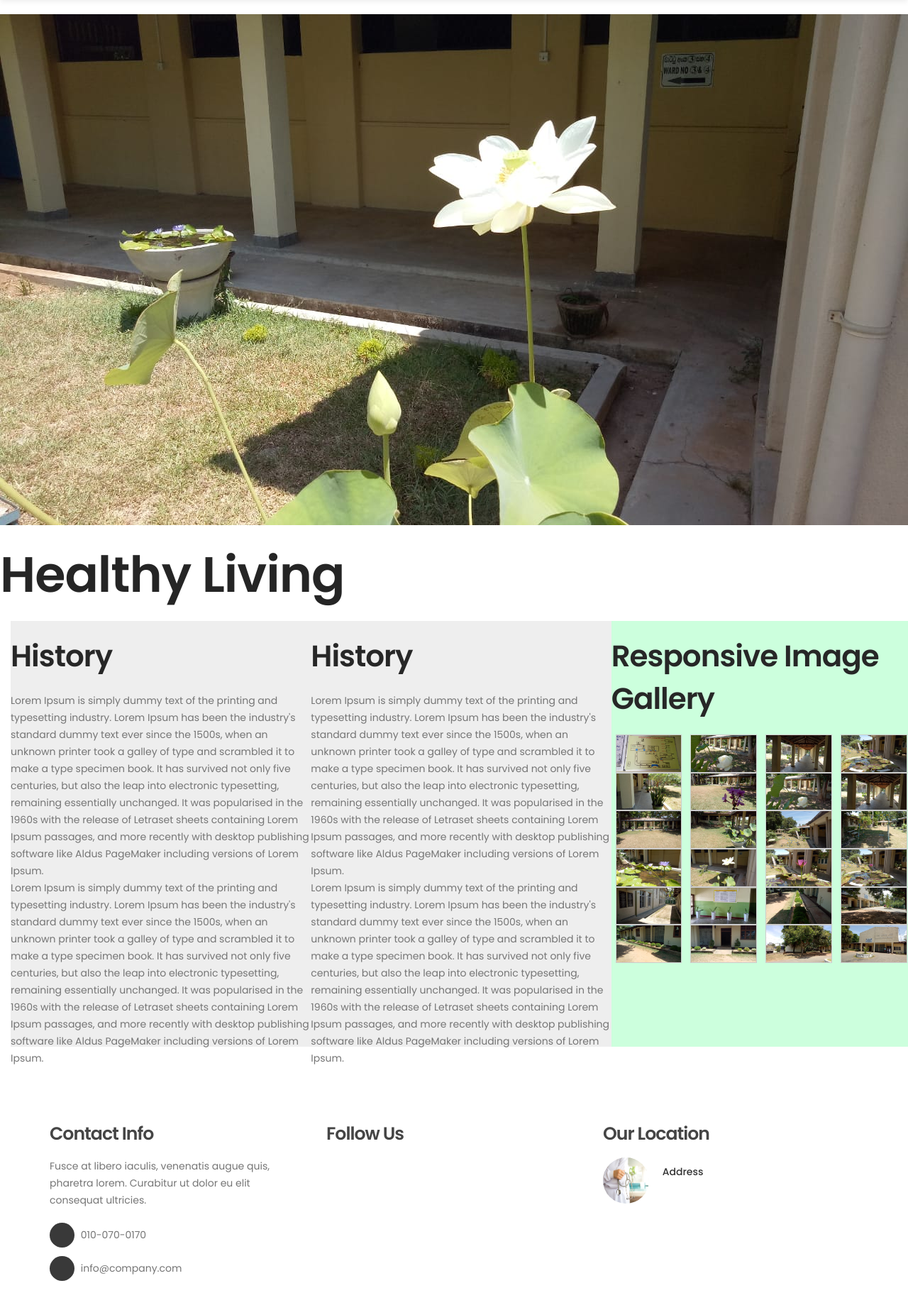
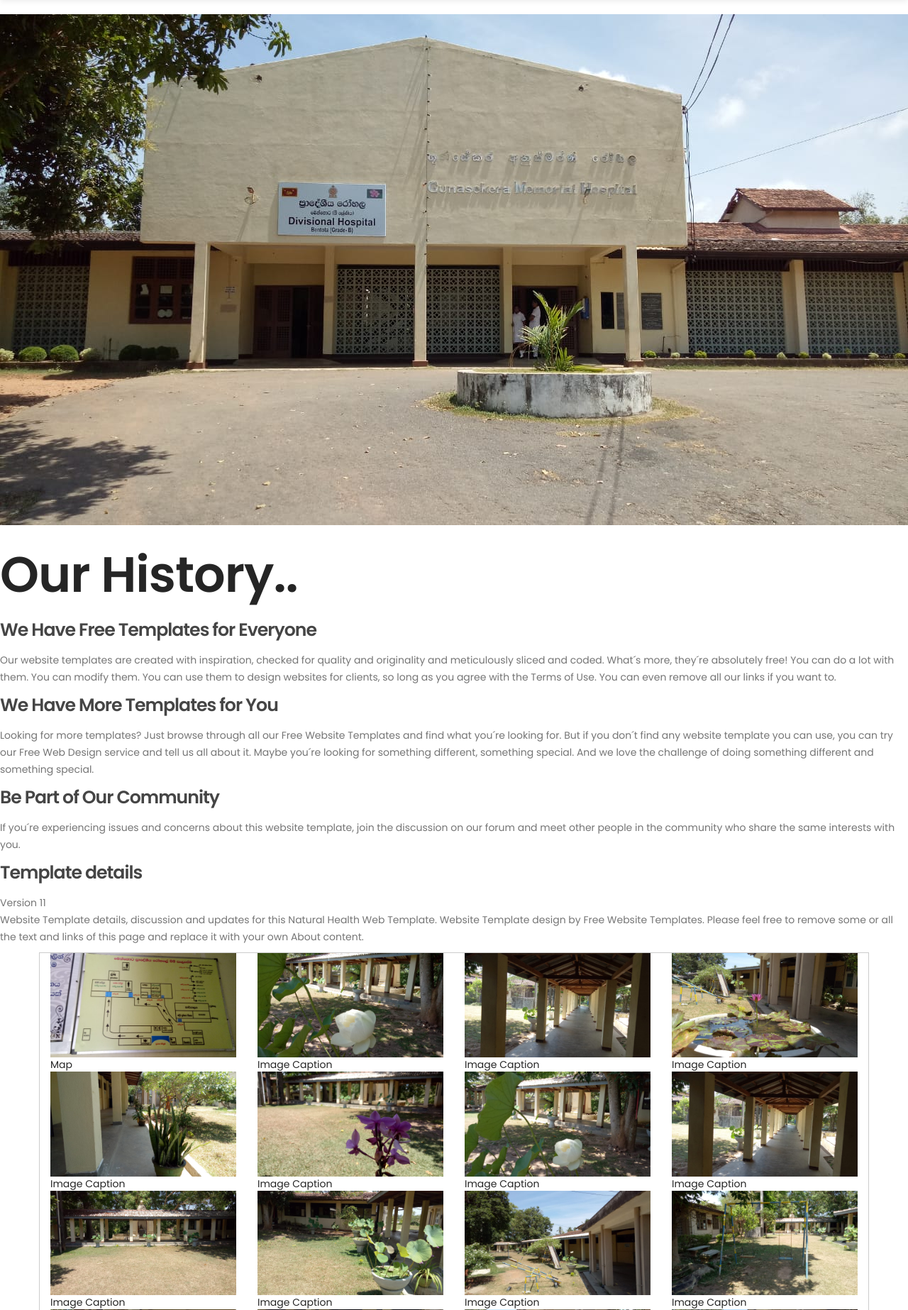
Before and after one commit to Niweera/gp, a PHP site: page /gp/about in a window 1280 px wide; the page is wider, and only the part inside the window is pictured. Shown: the part 70-1916 px from the top of that part at 71% size. Run offline with PHP 8.4, Linux system fonts and the light colour scheme; some web fonts are replaced.

Commit message:
Update about page

```diff
--- a/about/index.php
+++ b/about/index.php
@@ -25,8 +25,11 @@
     <link rel="stylesheet" href="../styles.css"/>
     <link rel="stylesheet" href="main.css">
     <link rel="stylesheet" href="../css/tooplate-style.css">
+    <link rel="stylesheet" href="../css/style.css" type="text/css">
 
 
+        <!-- Template main Css -->
+        <link rel="stylesheet" href="../assets/css/style.css">
 
 
 </head>
@@ -80,204 +83,299 @@
      </section>
 <br>
  <!-- HOME -->
-  <div class="head-image">
-    <img src="../images/14.jpeg" alt="about">
-    <h1>Healthy Living</h1>
+ <div class="im">
+   <img src="../images/sliderr-1.jpeg" alt="we">
  </div>
 
-  <div class="column">
-    <div class="column-1">
-      <h2>History</h2>
-      <p>Lorem Ipsum is simply dummy text of the printing and typesetting industry. Lorem Ipsum has been the industry's standard dummy text ever since the 1500s, when an unknown printer took a galley of type and scrambled it to make a type specimen book. It has survived not only five centuries, but also the leap into electronic typesetting, remaining essentially unchanged. It was popularised in the 1960s with the release of Letraset sheets containing Lorem Ipsum passages, and more recently with desktop publishing software like Aldus PageMaker including versions of Lorem Ipsum.<br>
-            Lorem Ipsum is simply dummy text of the printing and typesetting industry. Lorem Ipsum has been the industry's standard dummy text ever since the 1500s, when an unknown printer took a galley of type and scrambled it to make a type specimen book. It has survived not only five centuries, but also the leap into electronic typesetting, remaining essentially unchanged. It was popularised in the 1960s with the release of Letraset sheets containing Lorem Ipsum passages, and more recently with desktop publishing software like Aldus PageMaker including versions of Lorem Ipsum.
-        </p>
-    </div><!--column-1-->
-    <div class="column-1">
-      <h2>History</h2>
-      <p>Lorem Ipsum is simply dummy text of the printing and typesetting industry. Lorem Ipsum has been the industry's standard dummy text ever since the 1500s, when an unknown printer took a galley of type and scrambled it to make a type specimen book. It has survived not only five centuries, but also the leap into electronic typesetting, remaining essentially unchanged. It was popularised in the 1960s with the release of Letraset sheets containing Lorem Ipsum passages, and more recently with desktop publishing software like Aldus PageMaker including versions of Lorem Ipsum.<br>
-            Lorem Ipsum is simply dummy text of the printing and typesetting industry. Lorem Ipsum has been the industry's standard dummy text ever since the 1500s, when an unknown printer took a galley of type and scrambled it to make a type specimen book. It has survived not only five centuries, but also the leap into electronic typesetting, remaining essentially unchanged. It was popularised in the 1960s with the release of Letraset sheets containing Lorem Ipsum passages, and more recently with desktop publishing software like Aldus PageMaker including versions of Lorem Ipsum.
-
-        </p>
-    </div><!--column-1-->
-    <div class="column-2">
-      <h2>Responsive Image Gallery</h2>
-      <div class="responsive">
-       <div class="gallery">
-          <a target="_blank" href="../images/1.jpeg">
-            <img src="../images/1.jpeg" alt="Cinque Terre" width="600" height="400">
-          </a>
+ <div id="body">
+  <div id="contents">
+    <div class="headerr">
+      <div class="footer">
+        <div class="body">
+          <h1>Our History..</h1>
+          <h4>We Have Free Templates for Everyone</h4>
+          <p> Our website templates are created with inspiration, checked for quality and originality and meticulously sliced and coded. What&acute;s more, they&acute;re absolutely free! You can do a lot with them. You can modify them. You can use them to design websites for clients, so long as you agree with the Terms of Use. You can even remove all our links if you want to. </p>
+          <h4>We Have More Templates for You</h4>
+          <p> Looking for more templates? Just browse through all our Free Website Templates and find what you&acute;re looking for. But if you don&acute;t find any website template you can use, you can try our Free Web Design service and tell us all about it. Maybe you&acute;re looking for something different, something special. And we love the challenge of doing something different and something special. </p>
+          <h4>Be Part of Our Community</h4>
+          <p> If you&acute;re experiencing issues and concerns about this website template, join the discussion on our forum and meet other people in the community who share the same interests with you. </p>
+          <h4>Template details</h4>
+          <p> Version 11<br>
+            Website Template details, discussion and updates for this Natural Health Web Template. Website Template design by Free Website Templates. Please feel free to remove some or all the text and links of this page and replace it with your own About content. </p>
         </div>
       </div>
-      <div class="responsive">
-       <div class="gallery">
-          <a target="_blank" href="../images/2.jpeg">
-            <img src="../images/2.jpeg" alt="Cinque Terre" width="600" height="400">
-          </a>
     </div>
-      </div>
-      <div class="responsive">
-       <div class="gallery">
-          <a target="_blank" href="../images/3.jpeg">
-            <img src="../images/3.jpeg" alt="Cinque Terre" width="600" height="400">
-          </a>
-        </div>
-      </div>
-      <div class="responsive">
-       <div class="gallery">
-          <a target="_blank" href="../images/4.jpeg">
-            <img src="../images/4.jpeg" alt="Cinque Terre" width="600" height="400">
-          </a>
   </div>
 </div>
 
-            <div class="responsive">
-             <div class="gallery">
-                <a target="_blank" href="../images/5.jpeg">
-                <img src="../images/5.jpeg" alt="Cinque Terre" width="600" height="400">
-                </a>
-            </div>
-            </div>
-            <div class="responsive">
-             <div class="gallery">
-                <a target="_blank" href="../images/6.jpeg">
-                <img src="../images/6.jpeg" alt="Cinque Terre" width="600" height="400">
-                </a>
-            </div>
-            </div>
-            <div class="responsive">
-             <div class="gallery">
-                <a target="_blank" href="../images/7.jpeg">
-                <img src="../images/7.jpeg" alt="Cinque Terre" width="600" height="400">
-                </a>
-            </div>
-            </div>
-            <div class="responsive">
-             <div class="gallery">
-                <a target="_blank" href="../images/8.jpeg">
-                <img src="../images/8.jpeg" alt="Cinque Terre" width="600" height="400">
-                </a>
-            </div>
+<div class="main-container">
+
+    <div class="container gallery fadeIn animated">
+
+      <div class="row">
+
+
+          <a href="../images/1.jpeg" class="col-md-3 col-sm-4 gallery-item lightbox">
+
+            <img src="../images/1.jpeg" alt="">
+
+            <span class="on-hover">
+              <span class="hover-caption">Map</span>
+            </span>
+
+          </a> <!-- /.gallery-item -->
+
+          <a href="../images/2.jpeg" class="col-md-3 col-sm-4 gallery-item lightbox">
+
+            <img src="../images/2.jpeg" alt="">
+
+            <span class="on-hover">
+              <span class="hover-caption">Image Caption</span>
+            </span>
+
+          </a> <!-- /.gallery-item -->
+
+
+          <a href="../images/3.jpeg" class="col-md-3 col-sm-4 gallery-item lightbox">
+
+            <img src="../images/3.jpeg" alt="">
+
+            <span class="on-hover">
+              <span class="hover-caption">Image Caption</span>
+            </span>
+
+          </a> <!-- /.gallery-item -->
+
+
+          <a href="../images/4.jpeg" class="col-md-3 col-sm-4 gallery-item lightbox">
+
+            <img src="../images/4.jpeg" alt="">
+
+            <span class="on-hover">
+              <span class="hover-caption">Image Caption</span>
+            </span>
+
+          </a> <!-- /.gallery-item -->
+
+          <a href="../images/5.jpeg" class="col-md-3 col-sm-4 gallery-item lightbox">
+
+            <img src="../images/5.jpeg" alt="">
+
+            <span class="on-hover">
+              <span class="hover-caption">Image Caption</span>
+            </span>
+
+          </a> <!-- /.gallery-item -->
+
+          <a href="../images/6.jpeg" class="col-md-3 col-sm-4 gallery-item lightbox">
+
+            <img src="../images/6.jpeg" alt="">
+
+            <span class="on-hover">
+              <span class="hover-caption">Image Caption</span>
+            </span>
+
+          </a> <!-- /.gallery-item -->
+
+
+          <a href="../images/7.jpeg" class="col-md-3 col-sm-4 gallery-item lightbox">
+
+            <img src="../images/7.jpeg" alt="">
+
+            <span class="on-hover">
+              <span class="hover-caption">Image Caption</span>
+            </span>
+
+          </a> <!-- /.gallery-item -->
+
+          <a href="../images/8.jpeg" class="col-md-3 col-sm-4 gallery-item lightbox">
+
+            <img src="../images/8.jpeg" alt="">
+
+            <span class="on-hover">
+              <span class="hover-caption">Image Caption</span>
+            </span>
+
+          </a> <!-- /.gallery-item -->
+
+
+          <a href="../images/9.jpeg" class="col-md-3 col-sm-4 gallery-item lightbox">
+
+            <img src="../images/9.jpeg" alt="">
+
+            <span class="on-hover">
+              <span class="hover-caption">Image Caption</span>
+            </span>
+
+          </a> <!-- /.gallery-item -->
+
+
+          <a href="../images/10.jpeg" class="col-md-3 col-sm-4 gallery-item lightbox">
+
+            <img src="../images/10.jpeg" alt="">
+
+            <span class="on-hover">
+              <span class="hover-caption">Image Caption</span>
+            </span>
+
+          </a> <!-- /.gallery-item -->
+
+          <a href="../images/11.jpeg" class="col-md-3 col-sm-4 gallery-item lightbox">
+
+            <img src="../images/11.jpeg" alt="">
+
+            <span class="on-hover">
+              <span class="hover-caption">Image Caption</span>
+            </span>
+
+          </a> <!-- /.gallery-item -->
+
+          <a href="../images/12.jpeg" class="col-md-3 col-sm-4 gallery-item lightbox">
+
+            <img src="../images/12.jpeg" alt="">
+
+            <span class="on-hover">
+              <span class="hover-caption">Image Caption</span>
+            </span>
+
+          </a> <!-- /.gallery-item -->
+
+          <a href="../images/13.jpeg" class="col-md-3 col-sm-4 gallery-item lightbox">
+
+            <img src="../images/13.jpeg" alt="">
+
+            <span class="on-hover">
+              <span class="hover-caption">Image Caption</span>
+            </span>
+
+          </a> <!-- /.gallery-item -->
+
+          <a href="../images/14.jpeg" class="col-md-3 col-sm-4 gallery-item lightbox">
+
+            <img src="../images/14.jpeg" alt="">
+
+            <span class="on-hover">
+              <span class="hover-caption">Image Caption</span>
+            </span>
+
+          </a> <!-- /.gallery-item -->
+
+
+          <a href="../images/15.jpeg" class="col-md-3 col-sm-4 gallery-item lightbox">
+
+            <img src="../images/15.jpeg" alt="">
+
+            <span class="on-hover">
+              <span class="hover-caption">Image Caption</span>
+            </span>
+
+          </a> <!-- /.gallery-item -->
+
+
+          <a href="../images/16.jpeg" class="col-md-3 col-sm-4 gallery-item lightbox">
+
+            <img src="../images/16.jpeg" alt="">
+
+            <span class="on-hover">
+              <span class="hover-caption">Image Caption</span>
+            </span>
+
+          </a> <!-- /.gallery-item -->
+
+          <a href="../images/17.jpeg" class="col-md-3 col-sm-4 gallery-item lightbox">
+
+            <img src="../images/17.jpeg" alt="">
+
+            <span class="on-hover">
+              <span class="hover-caption">Image Caption</span>
+            </span>
+
+          </a> <!-- /.gallery-item -->
+
+          <a href="../images/18.jpeg" class="col-md-3 col-sm-4 gallery-item lightbox">
+
+            <img src="../images/18.jpeg" alt="">
+
+            <span class="on-hover">
+              <span class="hover-caption">Image Caption</span>
+            </span>
+
+          </a> <!-- /.gallery-item -->
+
+
+          <a href="../images/19.jpeg" class="col-md-3 col-sm-4 gallery-item lightbox">
+
+            <img src="../images/19.jpeg" alt="">
+
+            <span class="on-hover">
+              <span class="hover-caption">Image Caption</span>
+            </span>
+
+          </a> <!-- /.gallery-item -->
+
+          <a href="../images/20.jpeg" class="col-md-3 col-sm-4 gallery-item lightbox">
+
+            <img src="../images/20.jpeg" alt="">
+
+            <span class="on-hover">
+              <span class="hover-caption">Image Caption</span>
+            </span>
+
+          </a> <!-- /.gallery-item -->
+
+
+          <a href="../images/21.jpeg" class="col-md-3 col-sm-4 gallery-item lightbox">
+
+            <img src="../images/21.jpeg" alt="">
+
+            <span class="on-hover">
+              <span class="hover-caption">Image Caption</span>
+            </span>
+
+          </a> <!-- /.gallery-item -->
+
+
+          <a href="../images/22.jpeg" class="col-md-3 col-sm-4 gallery-item lightbox">
+
+            <img src="../images/22.jpeg" alt="">
+
+            <span class="on-hover">
+              <span class="hover-caption">Image Caption</span>
+            </span>
+
+          </a> <!-- /.gallery-item -->
+
+          <a href="../images/23.jpeg" class="col-md-3 col-sm-4 gallery-item lightbox">
+
+            <img src="../images/23.jpeg" alt="">
+
+            <span class="on-hover">
+              <span class="hover-caption">Image Caption</span>
+            </span>
+
+          </a> <!-- /.gallery-item -->
+
+          <a href="../images/24.jpeg" class="col-md-3 col-sm-4 gallery-item lightbox">
+
+            <img src="../images/24.jpeg" alt="">
+
+            <span class="on-hover">
+              <span class="hover-caption">Image Caption</span>
+            </span>
+
+          </a> <!-- /.gallery-item -->
+
+
+
       </div>
 
-            <div class="responsive">
-             <div class="gallery">
-                <a target="_blank" href="../images/9.jpeg">
-                <img src="../images/9.jpeg" alt="Cinque Terre" width="600" height="400">
-                </a>
-            </div>
-            </div>
-            <div class="responsive">
-             <div class="gallery">
-                <a target="_blank" href="../images/10.jpeg">
-                <img src="../images/10.jpeg" alt="Cinque Terre" width="600" height="400">
-                </a>
-            </div>
-            </div>
-            <div class="responsive">
-             <div class="gallery">
-                <a target="_blank" href="../images/11.jpeg">
-                <img src="../images/11.jpeg" alt="Cinque Terre" width="600" height="400">
-                </a>
-            </div>
-            </div>
-            <div class="responsive">
-             <div class="gallery">
-                <a target="_blank" href="../images/12.jpeg">
-                <img src="../images/12.jpeg" alt="Cinque Terre" width="600" height="400">
-                </a>
-            </div>
-            </div>
-
-            <div class="responsive">
-             <div class="gallery">
-                <a target="_blank" href="../images/13.jpeg">
-                <img src="../images/13.jpeg" alt="Cinque Terre" width="600" height="400">
-                </a>
-            </div>
-            </div>
-            <div class="responsive">
-             <div class="gallery">
-                <a target="_blank" href="../images/14.jpeg">
-                <img src="../images/14.jpeg" alt="Cinque Terre" width="600" height="400">
-                </a>
-            </div>
-            </div>
-            <div class="responsive">
-             <div class="gallery">
-                <a target="_blank" href="../images/15.jpeg">
-                <img src="../images/15.jpeg" alt="Cinque Terre" width="600" height="400">
-                </a>
-            </div>
-            </div>
-            <div class="responsive">
-             <div class="gallery">
-                <a target="_blank" href="../images/16.jpeg">
-                <img src="../images/16.jpeg" alt="Cinque Terre" width="600" height="400">
-                </a>
-            </div>
-            </div>
-
-            <div class="responsive">
-             <div class="gallery">
-                <a target="_blank" href="../images/17.jpeg">
-                <img src="../images/17.jpeg" alt="Cinque Terre" width="600" height="400">
-                </a>
-            </div>
-            </div>
-            <div class="responsive">
-             <div class="gallery">
-                <a target="_blank" href="../images/18.jpeg">
-                <img src="../images/18.jpeg" alt="Cinque Terre" width="600" height="400">
-                </a>
-            </div>
-            </div>
-            <div class="responsive">
-             <div class="gallery">
-                <a target="_blank" href="../images/19.jpeg">
-                <img src="../images/19.jpeg" alt="Cinque Terre" width="600" height="400">
-                </a>
-            </div>
-            </div>
-            <div class="responsive">
-             <div class="gallery">
-                <a target="_blank" href="../images/20.jpeg">
-                <img src="../images/20.jpeg" alt="Cinque Terre" width="600" height="400">
-                </a>
-            </div>
-            </div>
-
-            <div class="responsive">
-             <div class="gallery">
-                <a target="_blank" href="../images/21.jpeg">
-                <img src="../images/21.jpeg" alt="Cinque Terre" width="600" height="400">
-                </a>
-            </div>
-            </div>
-            <div class="responsive">
-             <div class="gallery">
-                <a target="_blank" href="../images/22.jpeg">
-                <img src="../images/22.jpeg" alt="Cinque Terre" width="600" height="400">
-                </a>
-            </div>
-            </div>
-            <div class="responsive">
-             <div class="gallery">
-                <a target="_blank" href="../images/23.jpeg">
-                <img src="../images/23.jpeg" alt="Cinque Terre" width="600" height="400">
-                </a>
-            </div>
-            </div>
-            <div class="responsive">
-             <div class="gallery">
-                <a target="_blank" href="../images/24.jpeg">
-                <img src="../images/24.jpeg" alt="Cinque Terre" width="600" height="400">
-                </a>
-            </div>
     </div>
 
 
-    </div><!--column-2-->
-  </div><!--column-->
+  </div> <!-- /.main-container  -->
+
+
+
 
    <!-- FOOTER -->
      <footer data-stellar-background-ratio="5">
```
Lines whose indentation alone changed are shown as unchanged.
